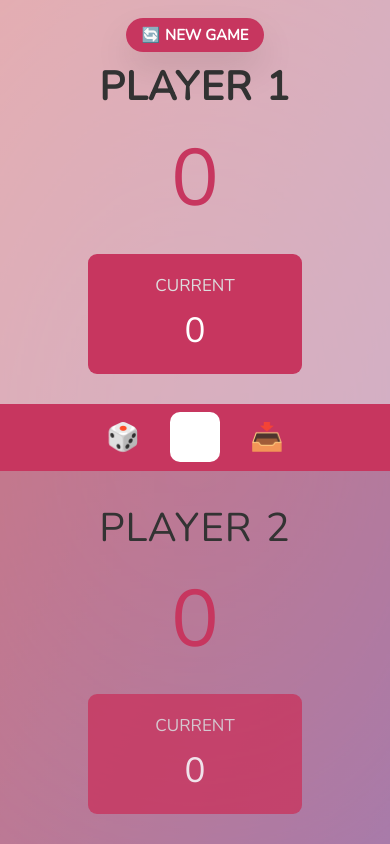
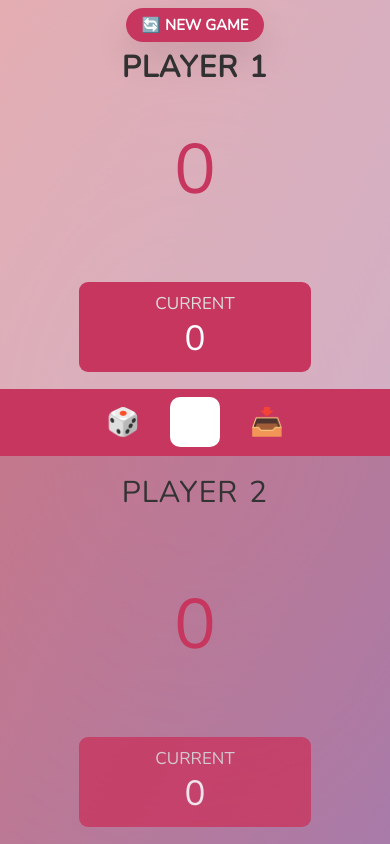
Before and after one commit to omarimr64/Pig-Game, a plain HTML site: page index.html in a window 390 px wide. Drawn offline with nearby package versions, Linux system fonts and the light colour scheme.

Commit message:
Assigning min height in a variable

```diff
--- a/css/style.css
+++ b/css/style.css
@@ -12,6 +12,10 @@
   box-sizing: inherit;
 }
 
+:root {
+  --min-height: 670px;
+}
+
 html {
   font-size: 62.5%;
   box-sizing: border-box;
@@ -20,7 +24,8 @@ html {
 body {
   font-family: "Nunito", sans-serif;
   font-weight: 400;
-  min-height: 100vh;
+  min-height: var(--min-height);
+  height: 100vh;
   color: #333;
   background-image: linear-gradient(to top left, #753682 0%, #bf2e34 100%);
   display: flex;
@@ -89,6 +94,7 @@ main {
   border-radius: 9px;
   color: #fff;
   width: 65%;
+  max-width: 300px;
   padding: 2rem;
   text-align: center;
   transition: all 0.75s;
@@ -180,18 +186,47 @@ main {
 
 @media (max-width: 1024px) {
   main {
+    width: 90rem;
+  }
+}
+
+@media (max-width: 991px) {
+  main {
     flex-direction: column;
-    min-height: 100vh;
+    height: 100vh;
+    min-height: var(--min-height);
     width: 100%;
     border-radius: 0;
   }
 
   .player {
-    padding: 30px;
+    padding: 2vh;
+    flex-basis: calc(50vh - 35px);
+    display: flex;
+    flex-direction: column;
+    justify-content: space-between;
   }
 
-  .player:first-of-type {
-    padding-top: 60px;
+  .name {
+    font-size: 3rem;
+    margin: 0;
+  }
+
+  .name.top {
+    transform: translateY(30px);
+  }
+
+  .score {
+    font-size: 7rem;
+    margin: 0;
+  }
+
+  .current {
+    padding: 10px;
+  }
+
+  .current .current-label {
+    margin: 0;
   }
 
   .btns {
@@ -239,7 +274,7 @@ main {
     position: absolute;
     display: flex;
     align-items: center;
-    top: 35px;
+    top: 25px;
     transform: translateY(-50%);
     background-color: #c7365f;
     color: white;
@@ -247,5 +282,6 @@ main {
     gap: 5px;
     font-size: 1.5rem;
     padding: 0.7rem 1.5rem;
+    margin: 0;
   }
 }
--- a/index.html
+++ b/index.html
@@ -10,7 +10,7 @@
   <body>
     <main>
       <section class="player player--0 player--active">
-        <h2 class="name" id="name--0">Player 1</h2>
+        <h2 class="name top" id="name--0">Player 1</h2>
         <p class="score" id="score--0">43</p>
         <div class="current">
           <p class="current-label">Current</p>
```
